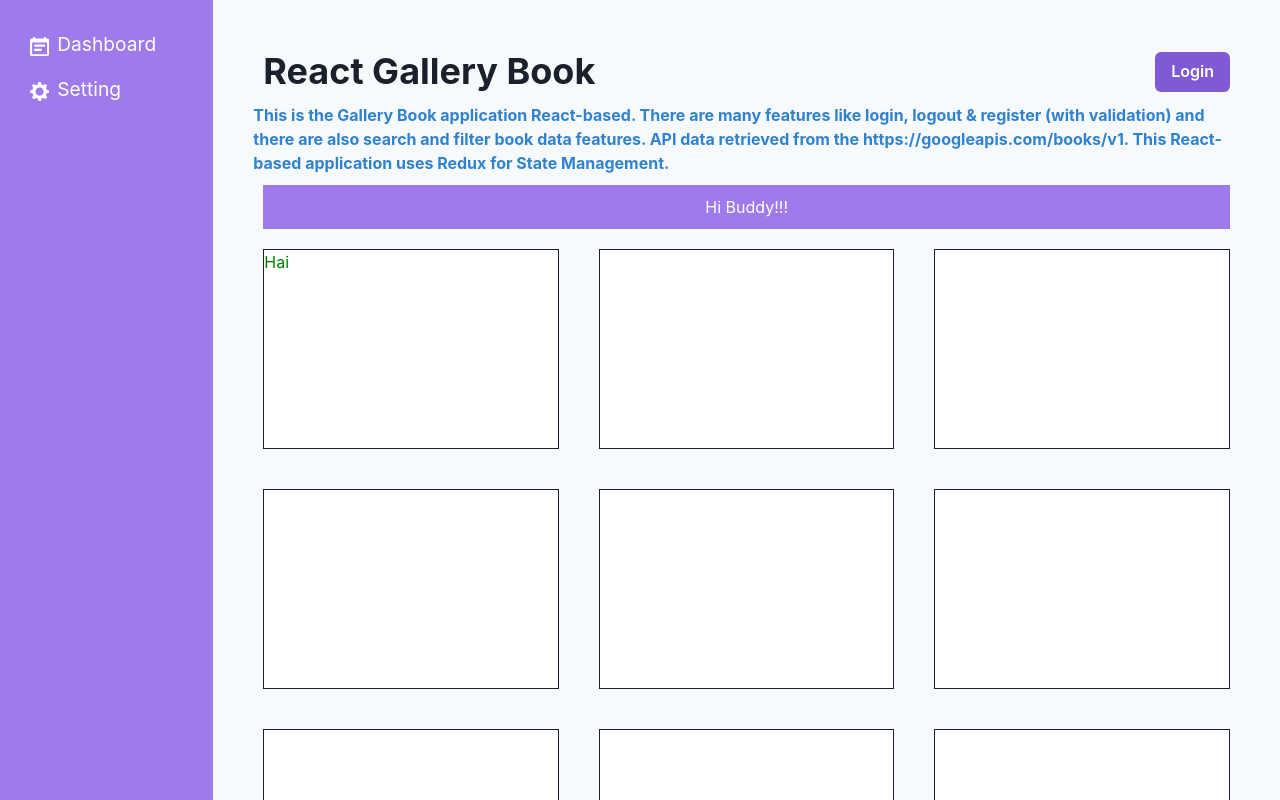
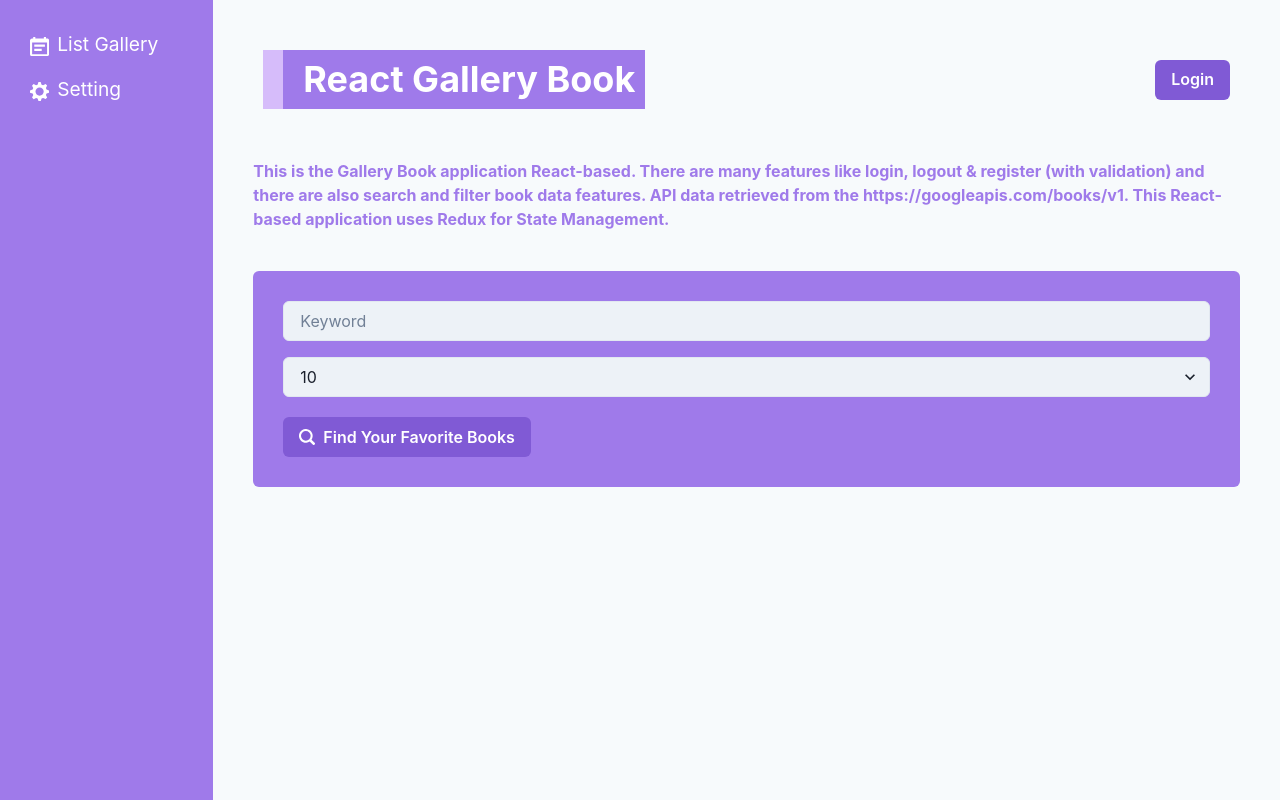
Before and after one commit to dwiiipoetra/react-gallery-book, a React (Vite) app: page / in a window 1280 px wide. Shown: the top 800 px of the page. Built offline with nearby package versions, Linux system fonts and the light colour scheme.

Commit message:
finishing bookCard, styling search and max results filter

```diff
--- a/src/components/book-card/index.jsx
+++ /dev/null
@@ -1,17 +0,0 @@
-import React, { useState } from "react";
-
-const BookCard = ({
-  smallThumbnail,
-  title,
-  publisher,
-  authors,
-  previewLink,
-}) => {
-  return (
-    <div>
-      hehe
-    </div>
-  );
-};
-
-export default BookCard;
--- /dev/null
+++ b/src/components/bookCard/index.jsx
@@ -0,0 +1,63 @@
+import { ExternalLinkIcon, ViewIcon } from "@chakra-ui/icons";
+import { Flex, Card, CardBody, Image, Stack, Heading, Text, Divider, CardFooter, ButtonGroup, Button, Box } from "@chakra-ui/react";
+import { NavLink } from "react-router-dom";
+
+const BookCard = ({
+  smallThumbnail,
+  title,
+  subtitle,
+  publisher,
+  authors,
+  previewLink,
+}) => {
+  return (
+    // <Box bg="white" h="200px" border="1px solid">
+    //   <p></p>
+    //   <p>{}</p>
+    //   <p>{}</p>
+    //   <p>{}</p>
+    //   <p>{}</p>
+    // </Box>
+    <Card borderTop='4px' borderColor='purple.400'>
+      <CardBody align='center'>
+        <Image
+          src={smallThumbnail}
+          alt={title}
+          borderRadius='lg'
+        />
+        <Stack mt='6' spacing='3'>
+          <Heading size='md'>{title}</Heading>
+          <Flex>
+            <Box w='50px' h='50px'>
+              <Text>AV</Text>
+            </Box>
+            <Box>
+              <Heading size='s'>{authors}</Heading>
+            </Box>
+          </Flex>
+          <Text align='left'>
+            {subtitle ? subtitle : 'No subtitle'}
+          </Text>
+          <Text align='left' color='purple' fontWeight="medium">
+            Publisher : {publisher ? publisher : 'Unknown'}
+          </Text>
+        </Stack>
+      </CardBody>
+
+    <Divider borderColor="gray.400"/>
+
+    <CardFooter>
+      <ButtonGroup spacing='2'>
+        <Button variant='outline' colorScheme='purple' leftIcon={<ViewIcon/>}>
+          Open Here
+        </Button>
+        <Button variant='solid' colorScheme='purple' leftIcon={<ExternalLinkIcon/>}>
+          <NavLink to={previewLink}>Read More</NavLink>
+        </Button>
+      </ButtonGroup>
+    </CardFooter>
+  </Card>
+  );
+};
+
+export default BookCard;
--- a/src/components/menu/index.jsx
+++ b/src/components/menu/index.jsx
@@ -13,8 +13,8 @@
 
   return (
     <>
-      <Flex as="nav" p="10px" alignItems="center" gap="10px">
-        <Heading as="h1">React Gallery Book</Heading>
+      <Flex as="nav" p="10px" mb="40px" alignItems="center">
+        <Heading as="h1" bg="purple.400" borderLeft="20px solid" borderColor="purple.200" color="white" pl="20px" pr="10px" py="8px">React Gallery Book</Heading>
         <Spacer/>
         <HStack spacing="20px">
           {user ? (
--- a/src/components/sidebar/index.jsx
+++ b/src/components/sidebar/index.jsx
@@ -8,7 +8,7 @@
       <ListItem>
         <NavLink to="/">
           <ListIcon as={CalendarIcon} color="white" />
-          Dashboard
+          List Gallery
         </NavLink>
       </ListItem>
       <ListItem>
--- a/src/pages/home/index.jsx
+++ b/src/pages/home/index.jsx
@@ -1,11 +1,12 @@
 import React, { useState } from "react";
 import axios from "axios";
 import { useSelector } from "react-redux";
-import { Link } from "react-router-dom";
-import BookCard from "../../components/book-card";
+import { Form } from "react-router-dom";
+import BookCard from "../../components/bookCard";
 import Sidebar from "../../components/sidebar";
 import Menu from "../../components/menu";
-import { Grid, GridItem, SimpleGrid, Heading, Text, Box } from "@chakra-ui/react";
+import { Grid, GridItem, SimpleGrid, Text, Box, Spinner, FormControl, Input, Stack, Select, Wrap, WrapItem, Button } from "@chakra-ui/react";
+import { Search2Icon } from "@chakra-ui/icons";
 
 const Home = () => {
   const [query, setQuery] = useState("");
@@ -46,37 +47,36 @@
         smallThumbnail = item.volumeInfo.imageLinks.smallThumbnail;
       }
       return (
-        <div className="col-lg-3 col-md-4 col-6" key={item.id}>
         <BookCard
+          key={item.id}
           smallThumbnail={smallThumbnail}
           title={item.volumeInfo.title}
+          subtitle={item.volumeInfo.subtitle}
           publisher={item.volumeInfo.publisher}
           authors={item.volumeInfo.authors}
           previewLink={item.volumeInfo.previewLink}
         />
-        </div>
       );
     });
     if (loading) {
       return (
-        <div className="d-flex justify-content-center mt-3">
-        </div>
+        <Box align="center">
+          <Spinner
+            colorScheme="purple"
+          />
+        </Box>
       );
     } else {
-      return (
-        <div className="container my-5">
-          <div className="row">{items}</div>
-        </div>
-      );
+      return (items);
     }
   };
 
   const boxStyles = {
-    p: "10px",
-    m: "10px",
+    p: "30px",
+    my: "40px",
     textAlign: "center",
-    color: "white",
     bg: "purple.400",
+    borderRadius: "md",
     // filter: "blur(2px)"
   }
   return (
@@ -101,60 +101,65 @@
           p="40px"
         >
           <Menu />
-          <Text color="blue.500" fontWeight="bold">
+          <Text color="purple.400" fontWeight="bold">
             This is the Gallery Book application React-based. There are many features like login, logout & register (with validation) and there are also search and filter book data features. API data retrieved from the https://googleapis.com/books/v1. This React-based application uses Redux for State Management.
           </Text>
           <Box sx={boxStyles}>
-            Hi Buddy!!!
-          </Box>
-
-          <SimpleGrid p="10px" spacing={10} minChildWidth="250px">
-            <Box bg="white" h="200px" border="1px solid">
-              <Text color={{base: "pink", md: "green"}}>Hai</Text>
-            </Box>
-            <Box bg="white" h="200px" border="1px solid"></Box>
-            <Box bg="white" h="200px" border="1px solid"></Box>
-            <Box bg="white" h="200px" border="1px solid"></Box>
-
-            <Box bg="white" h="200px" border="1px solid"></Box>
-            <Box bg="white" h="200px" border="1px solid"></Box>
-            <Box bg="white" h="200px" border="1px solid"></Box>
-            <Box bg="white" h="200px" border="1px solid"></Box>
-
-            <Box bg="white" h="200px" border="1px solid"></Box>
-            <Box bg="white" h="200px" border="1px solid"></Box>
-            <Box bg="white" h="200px" border="1px solid"></Box>
-            <Box bg="white" h="200px" border="1px solid"></Box>
-          </SimpleGrid>
-        </GridItem>
-
-        {/* Search Form */}
-        {user ? (
-          <div className="col-12">
-            <form className="d-flex mt-2" role="search" onSubmit={handleSubmit}>
-              <input
-                className="form-control me-2"
-                type="search"
-                placeholder="Search"
-                aria-label="Search"
+            <Form onSubmit={handleSubmit}>
+              <FormControl isRequired="true">
+                <Stack spacing={4}>
+                  <Input
+                    type="text"
+                    bg="gray.100"
+                    colorScheme="purple"
+                    placeholder="Keyword"
                     value={query}
                     onChange={queryHandleChange}
                   />
-              <input
-                className="form-control me-2"
+                  {/* <Input
                     type="text"
                     placeholder="Max Results"
-                style={{ width: "150px" }}
                     value={maxResults}
                     onChange={maxResultsHandleChange}
-              />
-              <button className="btn btn-outline-success" type="submit">
-                Search
-              </button>
-            </form>
-          </div>
-        ) : ('')}
-        <div className="col-12">{handleCards()}</div>
+                  /> */}
+                  <Select
+                    bg="gray.100"
+                    colorScheme="purple"
+                    placeholder="Max Results"
+                    value={maxResults}
+                    onChange={maxResultsHandleChange}
+                  >
+                    <option value="10">10</option>
+                    <option value="25">25</option>
+                    <option value="50">50</option>
+                  </Select>
+                </Stack>
+                <Wrap>
+                  <WrapItem>
+                    <Button
+                    type="submit"
+                    colorScheme="purple"
+                    mt="20px"
+                    align="left"
+                    leftIcon={<Search2Icon/>}
+                    >
+                      Find Your Favorite Books
+                    </Button>
+                  </WrapItem>
+                </Wrap>
+              </FormControl>
+            </Form>
+          </Box>
+
+          <SimpleGrid spacing={10} minChildWidth="300px">
+            {/* {user ? ( */}
+            { handleCards() }
+            {/* <Box bg="white" h="200px" border="1px solid"> */}
+              {/* <Text color={{base: "pink", md: "green"}}>Hai</Text> */}
+            {/* </Box> */}
+            {/* ) : ('')} */}
+          </SimpleGrid>
+        </GridItem>
       </Grid>
     </>
   );
```
Also changed, not shown: 1 other file (tests, documents, lock files or other folders). Lines whose indentation alone changed are shown as unchanged.
